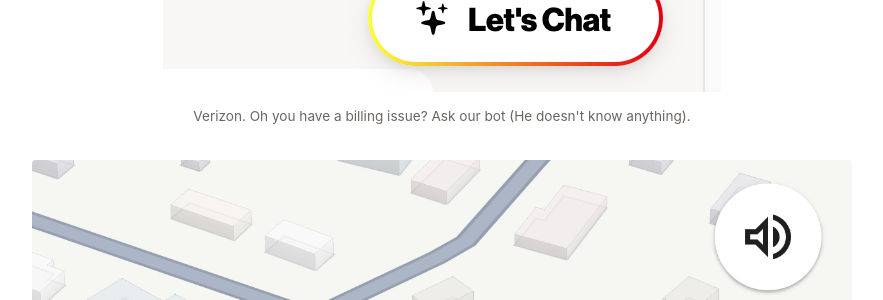
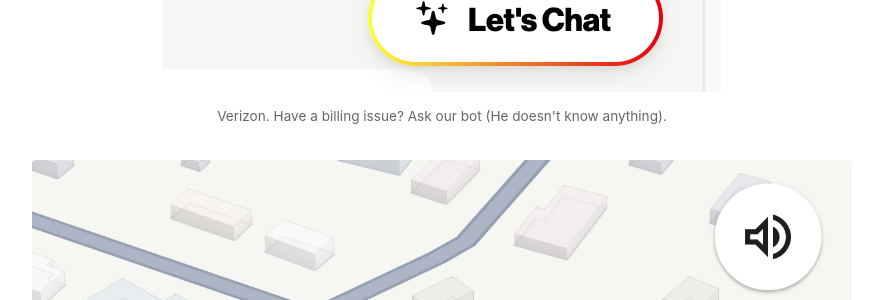
Before and after one commit to califlower/califlower.github.io, a Jekyll site: the page built from blog/_posts/2026-05-29-the-machine-god-wants-to-talk-to-you.md, in a window 1280 px wide and 900 px high, scrolled down 437 px. Shown: the part 152-452 px from the top of the window, without its empty margins (198-1081 px from the left). Built offline with Jekyll 4.4.1, drawn with Linux system fonts in a browser that asks for light colours; comment, search, counter and statistics services are not loaded; some of the changed text lies outside the part shown.

Commit message:
Update machine god post

```diff
--- a/blog/_posts/2026-05-29-the-machine-god-wants-to-talk-to-you.md
+++ b/blog/_posts/2026-05-29-the-machine-god-wants-to-talk-to-you.md
@@ -12,7 +12,7 @@
 
 <figure>
   <img src="/blog/images/machine-god/verizon-lets-chat.png" alt="Verizon app button labeled Let's Chat with a sparkle icon">
-  <figcaption>Verizon. Oh you have a billing issue? Ask our bot (He doesn't know anything).</figcaption>
+  <figcaption>Verizon. Have a billing issue? Ask our bot (He doesn't know anything).</figcaption>
 </figure>
 
 <figure>
@@ -34,3 +34,13 @@
   <img src="/blog/images/machine-god/messenger-meta-ai.jpeg" alt="Messenger app showing a Meta AI spinner above the tab bar">
   <figcaption>Messenger. See WhatsApp</figcaption>
 </figure>
+
+<figure>
+  <img src="/blog/images/machine-god/excel-copilot.png" alt="Copilot in Excel">
+  <figcaption>Copilot in excel. Does it work? Who knows</figcaption>
+</figure>
+
+<figure>
+  <img src="/blog/images/machine-god/instagram-meta-ai.png" alt="Meta AI in Instagram">
+  <figcaption>Instagram Meta AI. Talk to the AI! It's slop! It's useless! You'll love it!!</figcaption>
+</figure>
```
Also changed, not shown: blog/images/machine-god/excel-copilot.png (added), blog/images/machine-god/instagram-meta-ai.png (added).
